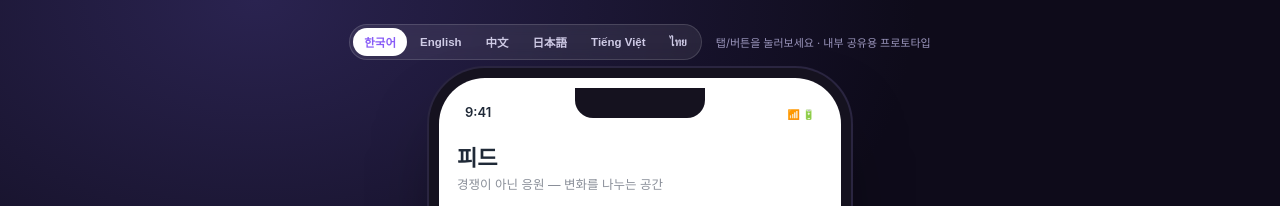
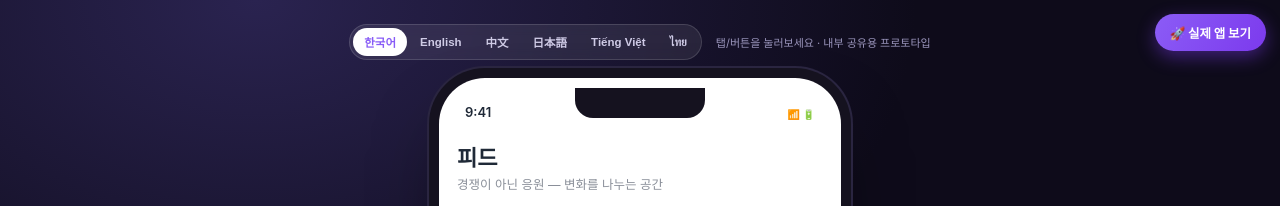
Before and after one commit to rica718/prototype, a plain HTML site: page index.html in a window 1280 px wide. Shown: the top 206 px of the page. Drawn offline with Linux system fonts and the light colour scheme.

Commit message:
프로토타입에 '실제 앱 보기' 버튼 추가 (Vercel 실앱 링크)

```diff
--- a/index.html
+++ b/index.html
@@ -1309,6 +1309,7 @@ function toggleArticle(el,id){
   card.querySelector('.feedact').before(d);el.classList.add('open');
 }
 </script>
+<a href="https://cherry-app-tau.vercel.app" target="_blank" rel="noopener" style="position:fixed;top:14px;right:14px;z-index:9999;display:inline-flex;align-items:center;gap:6px;background:linear-gradient(120deg,#8B5CF6,#7C3AED);color:#fff;padding:9px 15px;border-radius:999px;font-size:12.5px;font-weight:800;text-decoration:none;box-shadow:0 6px 18px rgba(124,58,237,.45);font-family:-apple-system,'Apple SD Gothic Neo','Malgun Gothic',sans-serif">🚀 실제 앱 보기</a>
 <div id="artModal" class="artmodal" onclick="if(event.target===this)closeArticle()">
   <div class="artsheet">
     <div class="arthead">
```
